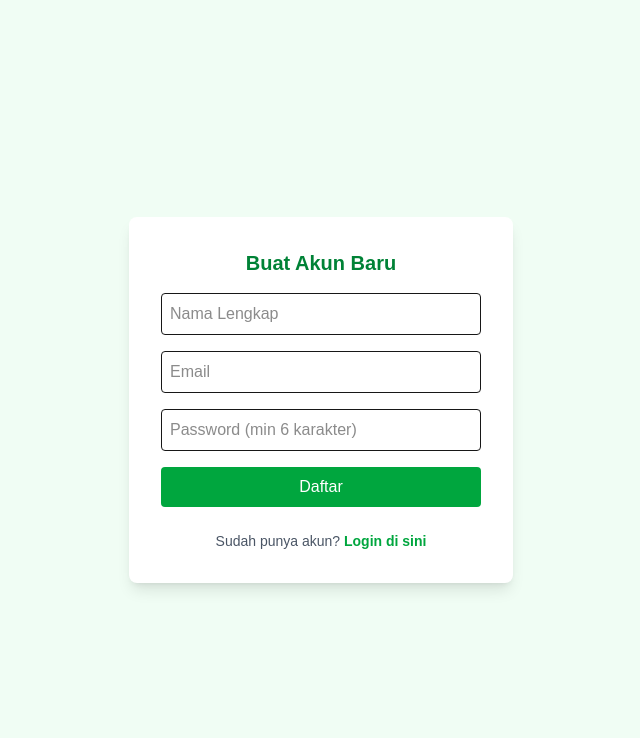
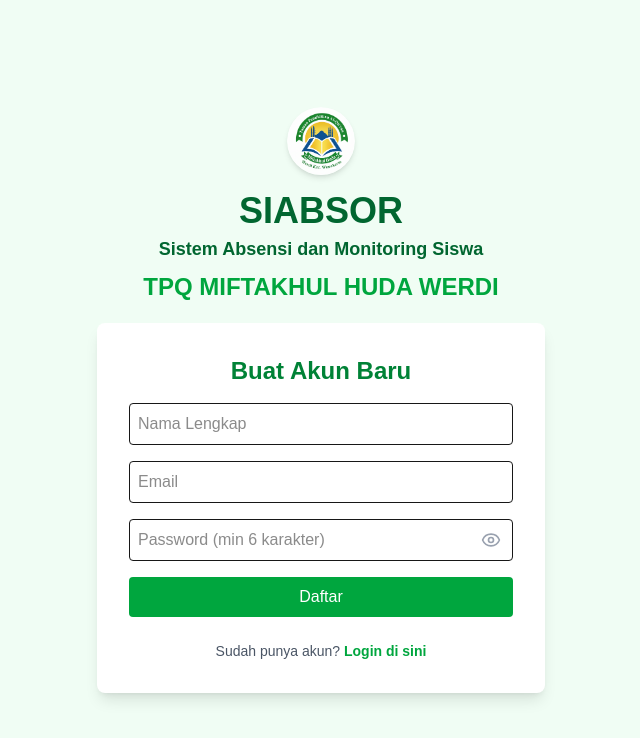
Before and after one commit to arifaji29/absensi-qr, a Next.js app: page /register in a window 1280 px wide. Shown: the top 738 px of the page, without its empty margins (319-959 px from the left). Built offline with nearby package versions, Linux system fonts and the light colour scheme.

Commit message:
fixing button

```diff
--- a/src/app/login/page.tsx
+++ b/src/app/login/page.tsx
@@ -3,11 +3,14 @@
 import { useState } from "react";
 import { useRouter } from "next/navigation";
 import { createClientComponentClient } from "@supabase/auth-helpers-nextjs";
-import Link from 'next/link'; // 1. Import Link dari Next.js
+import Link from 'next/link';
+import Image from 'next/image'; // 1. Impor komponen Image
+import { Eye, EyeOff } from 'lucide-react';
 
 export default function LoginPage() {
   const [email, setEmail] = useState("");
   const [password, setPassword] = useState("");
+  const [showPassword, setShowPassword] = useState(false);
   const [error, setError] = useState("");
   const router = useRouter();
 
@@ -31,17 +34,45 @@
   };
 
   return (
-    <div className="flex min-h-screen items-center justify-center bg-green-50">
+    <div className="flex min-h-screen flex-col items-center justify-center bg-green-50 p-4">
+
+      {/* 2. Tambahkan Logo Lingkaran */}
+      <div className="mb-4"> {/* Menambahkan margin bawah untuk jarak */}
+          <div className="relative w-17 h-17 rounded-full overflow-hidden flex items-center justify-center shadow-md">
+            <div className="w-[70px] h-[70px] rounded-full overflow-hidden flex items-center justify-center">
+              <Image
+                src="/logoTPQ.png"
+                alt="Logo"
+                width={70}
+                height={70}
+                className="rounded-full object-cover"
+              />
+            </div>
+          </div>
+      </div>
+
+      {/* 3. Blok header dari halaman utama */}
+      <div className="text-center mb-5">
+        <h1 className="text-3xl md:text-4xl font-bold text-green-800">
+          SIABSOR
+        </h1>
+        <h2 className="text-md sm:text-lg font-semibold text-green-800 mt-1">
+          Sistem Absensi dan Monitoring Siswa
+        </h2>
+        <p className="mt-2 text-xl sm:text-2xl font-semibold text-green-600">
+          TPQ MIFTAKHUL HUDA WERDI
+        </p>
+      </div>
+
+      {/* 4. Formulir login */}
       <form
         onSubmit={handleLogin}
-        className="bg-white p-8 rounded-lg shadow-lg w-96 space-y-4"
+        className="bg-white p-8 rounded-lg shadow-lg w-full max-w-md space-y-4"
       >
-        <h1 className="text-xl font-bold text-green-700 text-center">Login</h1>
+        <h2 className="text-2xl font-bold text-green-700 text-center">Login</h2>
 
-        {/* 2. Logika cerdas untuk menampilkan pesan error */}
         {error && (
           <div className="bg-red-100 border border-red-400 text-red-700 px-4 py-3 rounded relative text-center text-sm">
-            {/* Cek apakah error karena kredensial tidak valid */}
             {error.toLowerCase().includes("invalid login credentials") ? (
               <span>
                 Email atau password salah.
@@ -52,7 +83,6 @@
                 </Link>
               </span>
             ) : (
-              // Tampilkan pesan error umum jika bukan karena kredensial
               <span>{error}</span>
             )}
           </div>
@@ -63,25 +93,36 @@
           placeholder="Email"
           value={email}
           onChange={(e) => setEmail(e.target.value)}
-          className="w-full border p-2 rounded"
+          className="w-full border p-2 rounded focus:ring-2 focus:ring-green-500 focus:outline-none"
           required
         />
+
+        <div className="relative">
           <input
-          type="password"
+            type={showPassword ? "text" : "password"}
             placeholder="Password"
             value={password}
             onChange={(e) => setPassword(e.target.value)}
-          className="w-full border p-2 rounded"
+            className="w-full border p-2 rounded pr-10 focus:ring-2 focus:ring-green-500 focus:outline-none"
             required
           />
           <button
+            type="button"
+            onClick={() => setShowPassword(!showPassword)}
+            className="absolute inset-y-0 right-0 flex items-center pr-3 text-gray-400 hover:text-gray-600"
+            aria-label={showPassword ? "Sembunyikan password" : "Tampilkan password"}
+          >
+            {showPassword ? <EyeOff size={20} /> : <Eye size={20} />}
+          </button>
+        </div>
+
+        <button
           type="submit"
-          className="w-full bg-green-600 text-white py-2 rounded hover:bg-green-700"
+          className="w-full bg-green-600 text-white py-2 rounded hover:bg-green-700 transition-colors"
         >
           Login
         </button>
 
-        {/* 3. Link pendaftaran permanen untuk UX yang lebih baik */}
         <div className="text-center text-sm text-gray-600 pt-2">
             Belum punya akun?{' '}
             <Link href="/register" className="font-semibold text-green-600 hover:underline">
--- a/src/app/monitoring/attendance/MonitoringAttendanceContent.tsx
+++ b/src/app/monitoring/attendance/MonitoringAttendanceContent.tsx
@@ -177,7 +177,7 @@
             </div>
             <button onClick={loadData} className="w-full sm:w-auto flex items-center justify-center gap-2 bg-blue-600 text-white px-4 py-2 rounded-lg hover:bg-blue-700 font-semibold text-sm">
               <RefreshCw size={16} />
-              <span>Lihat</span>
+              <span>Refresh Data</span>
             </button>
           </div>
           <div className="flex items-center gap-2">
--- a/src/app/page.tsx
+++ b/src/app/page.tsx
@@ -89,7 +89,7 @@
               />
             </div>
           </div>
-          <span className="text-sm font-semibold text-green-800">SIABSOR v.2.0</span>
+          <span className="text-sm font-semibold text-green-800">SIABSOR v.1.0</span>
         </div>
         <div className="flex items-center gap-2">
           {session ? (
--- a/src/app/register/page.tsx
+++ b/src/app/register/page.tsx
@@ -2,12 +2,15 @@
 
 import { useState } from "react";
 import Link from 'next/link';
+import Image from 'next/image';
 import { useRouter } from "next/navigation";
+import { Eye, EyeOff } from 'lucide-react';
 
 export default function RegisterPage() {
   const [email, setEmail] = useState("");
   const [name, setName] = useState("");
   const [password, setPassword] = useState("");
+  const [showPassword, setShowPassword] = useState(false);
   const [error, setError] = useState("");
   const [loading, setLoading] = useState(false);
   const router = useRouter();
@@ -36,16 +39,18 @@
         throw new Error(responseData.error || 'Terjadi kesalahan tidak diketahui.');
       }
 
-      alert("Pendaftaran berhasil! Anda sekarang dapat login.");
+      // Gunakan custom alert atau modal di production
+      alert("Pendaftaran berhasil! Silakan login dengan akun Anda.");
       router.push("/login");
 
-      // ==========================================================
-      // PERBAIKAN UTAMA ADA DI SINI: Mengubah tipe 'any'
-      // ==========================================================
-    } catch (err: unknown) { // Ubah 'any' menjadi 'unknown'
-      // Tambahkan pemeriksaan untuk memastikan 'err' adalah sebuah Error
+    } catch (err: unknown) {
       if (err instanceof Error) {
+        // Pesan error yang lebih ramah pengguna
+        if (err.message.includes("User already registered")) {
+            setError("Email ini sudah terdaftar. Silakan gunakan email lain atau login.");
+        } else {
             setError(err.message);
+        }
       } else {
         setError("Terjadi kesalahan yang tidak terduga.");
       }
@@ -55,19 +60,49 @@
   };
 
   return (
-    <div className="flex min-h-screen items-center justify-center bg-green-50">
-      <div className="bg-white p-8 rounded-lg shadow-lg w-96 space-y-4">
-        <h1 className="text-xl font-bold text-green-700 text-center">
+    <div className="flex min-h-screen flex-col items-center justify-center bg-green-50 p-4">
+
+      {/* Logo Lingkaran */}
+      <div className="mb-4">
+          <div className="relative w-17 h-17 rounded-full overflow-hidden flex items-center justify-center shadow-md">
+            <div className="w-[70px] h-[70px] rounded-full overflow-hidden flex items-center justify-center">
+              <Image
+                src="/logoTPQ.png"
+                alt="Logo"
+                width={70}
+                height={70}
+                className="rounded-full object-cover"
+              />
+            </div>
+          </div>
+      </div>
+
+      {/* Blok Header */}
+      <div className="text-center mb-5">
+        <h1 className="text-3xl md:text-4xl font-bold text-green-800">
+          SIABSOR
+        </h1>
+        <h2 className="text-md sm:text-lg font-semibold text-green-800 mt-1">
+          Sistem Absensi dan Monitoring Siswa
+        </h2>
+        <p className="mt-2 text-xl sm:text-2xl font-semibold text-green-600">
+          TPQ MIFTAKHUL HUDA WERDI
+        </p>
+      </div>
+
+      {/* Formulir Registrasi */}
+      <div className="bg-white p-8 rounded-lg shadow-lg w-full max-w-md space-y-4">
+        <h2 className="text-2xl font-bold text-green-700 text-center">
           Buat Akun Baru
-        </h1>
+        </h2>
         <form onSubmit={handleRegister} className="space-y-4">
-          {error && <p className="text-red-500 text-sm text-center font-semibold">{error}</p>}
+          {error && <p className="text-red-500 text-sm text-center font-semibold bg-red-50 p-3 rounded-md border border-red-200">{error}</p>}
           <input
             type="text"
             placeholder="Nama Lengkap"
             value={name}
             onChange={(e) => setName(e.target.value)}
-            className="w-full border p-2 rounded"
+            className="w-full border p-2 rounded focus:ring-2 focus:ring-green-500 focus:outline-none"
             required
             disabled={loading}
           />
@@ -76,22 +111,33 @@
             placeholder="Email"
             value={email}
             onChange={(e) => setEmail(e.target.value)}
-            className="w-full border p-2 rounded"
+            className="w-full border p-2 rounded focus:ring-2 focus:ring-green-500 focus:outline-none"
             required
             disabled={loading}
           />
+          <div className="relative">
             <input
-            type="password"
+              type={showPassword ? "text" : "password"}
               placeholder="Password (min 6 karakter)"
               value={password}
               onChange={(e) => setPassword(e.target.value)}
-            className="w-full border p-2 rounded"
+              className="w-full border p-2 rounded pr-10 focus:ring-2 focus:ring-green-500 focus:outline-none"
               required
               disabled={loading}
             />
             <button
+              type="button"
+              onClick={() => setShowPassword(!showPassword)}
+              className="absolute inset-y-0 right-0 flex items-center pr-3 text-gray-400 hover:text-gray-600"
+              aria-label={showPassword ? "Sembunyikan password" : "Tampilkan password"}
+              disabled={loading}
+            >
+              {showPassword ? <EyeOff size={20} /> : <Eye size={20} />}
+            </button>
+          </div>
+          <button
             type="submit"
-            className="w-full bg-green-600 text-white py-2 rounded hover:bg-green-700 disabled:bg-gray-400"
+            className="w-full bg-green-600 text-white py-2 rounded hover:bg-green-700 transition-colors disabled:bg-gray-400"
             disabled={loading}
           >
             {loading ? 'Mendaftarkan...' : 'Daftar'}
```
Also changed, not shown: src/app/attendance/AttendanceContent.tsx (+28 -16 lines), src/app/classes/page.tsx (+22 -4 lines), src/app/dashboard-attendance/page.tsx (+12 -8 lines), src/app/teachers/page.tsx (+21 -4 lines), 1 other file (tests, documents, lock files or other folders). Lines whose indentation alone changed are shown as unchanged.
